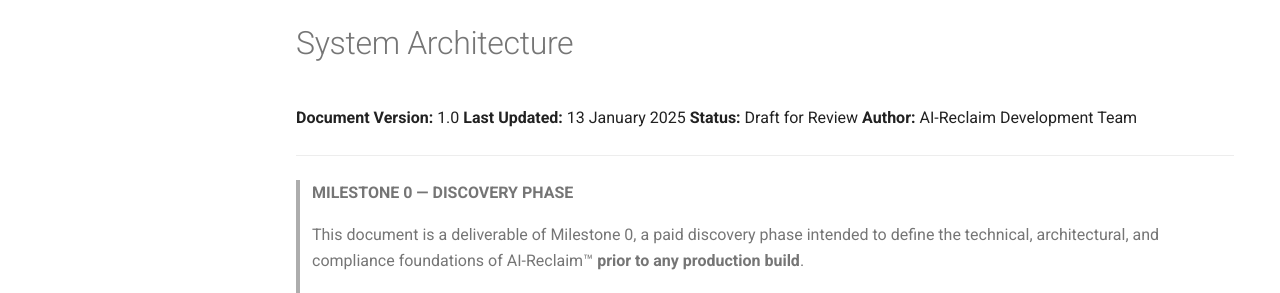
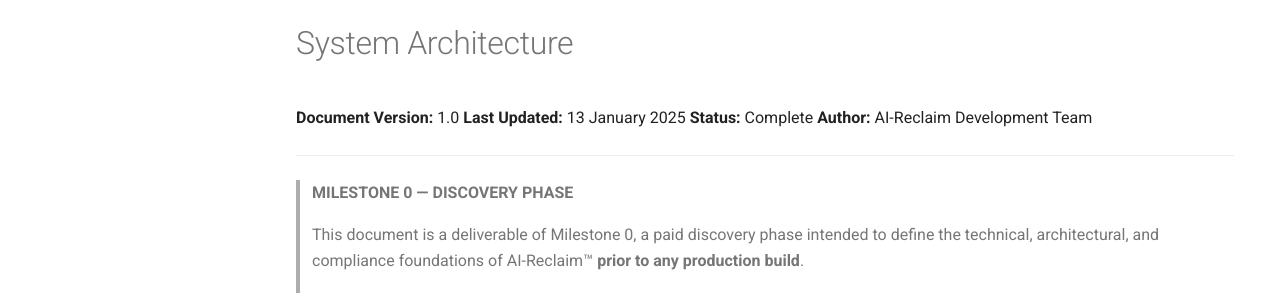
Before and after one commit to nugehs/ai-reclaim-m0, an MkDocs documentation site: the page built from docs/COMBINED-DELIVERABLE.md, in a window 1280 px wide and 900 px high, scrolled down 4019 px. Shown: the part 152-445 px from the top of the window. Built offline with MkDocs 1.6.1 and Material for MkDocs 9.7.7, drawn with Linux system fonts in a browser that asks for light colours; some of the changed text lies outside the part shown.

```diff
--- a/docs/COMBINED-DELIVERABLE.md
+++ b/docs/COMBINED-DELIVERABLE.md
@@ -152,7 +152,7 @@
 
 **Document Version:** 1.0
 **Last Updated:** 13 January 2025
-**Status:** Draft for Review
+**Status:** Complete
 **Author:** AI-Reclaim Development Team
 
 ---
@@ -577,7 +577,7 @@
 
 **Document Version:** 1.0
 **Last Updated:** 13 January 2025
-**Status:** Draft for Review
+**Status:** Complete
 
 ---
 
@@ -1126,7 +1126,7 @@
 
 **Document Version:** 1.0
 **Last Updated:** January 2025
-**Status:** Draft for Review
+**Status:** Complete
 
 ---
 
@@ -1399,7 +1399,7 @@
 
 **Document Version:** 1.0
 **Last Updated:** January 2025
-**Status:** Draft for Review
+**Status:** Complete
 
 ---
 
@@ -1991,7 +1991,7 @@
 
 **Document Version:** 1.0
 **Last Updated:** January 2025
-**Status:** Draft for Review
+**Status:** Complete
 
 ---
 
@@ -2356,7 +2356,7 @@
 
 **Document Version:** 1.0
 **Last Updated:** January 2025
-**Status:** Draft for Review
+**Status:** Complete
 
 ---
 
```
